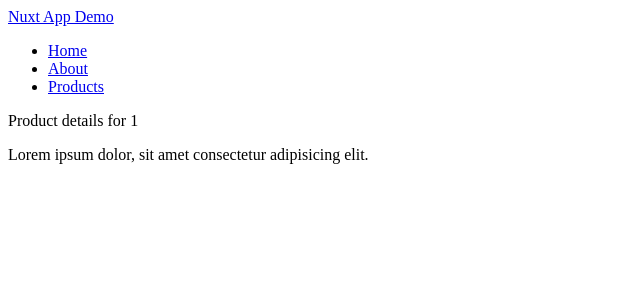
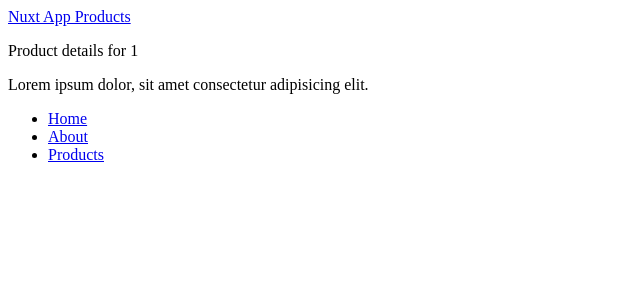
Before and after one commit to rahimasalman/nuxt-products-demo, a Nuxt app: page /products/1 in a window 1280 px wide. Shown: the top 300 px of the page, without its empty margins (0-640 px from the left). Built offline with nearby package versions, Linux system fonts and the light colour scheme.

Commit message:
feat: add layouts for diff pages

```diff
--- /dev/null
+++ b/layouts/products.vue
@@ -0,0 +1,30 @@
+<template>
+    <div>
+        <header>
+            <nav>
+                <nuxt-link to="/products">Nuxt App Products</nuxt-link>
+            </nav>
+        </header>
+        <!-- output the page content -->
+        <div>
+            <slot />
+        </div>
+        <footer>
+            <ul>
+                <li><nuxt-link to="/">Home</nuxt-link></li>
+                <li><nuxt-link to="/about">About</nuxt-link></li>
+                <li><nuxt-link to="/products">Products</nuxt-link></li>
+            </ul>
+        </footer>
+    </div>
+</template>
+
+<script setup>
+
+</script>
+
+<style scoped>
+.router-link-exact-active {
+    color: #12b488;
+}
+</style>
--- a/pages/products/[id].vue
+++ b/pages/products/[id].vue
@@ -7,6 +7,10 @@
 
 <script setup>
 const { id } = useRoute().params
+
+definePageMeta({
+    layout: 'products'
+})
 </script>
 
 <style scoped></style>
--- a/pages/products/index.vue
+++ b/pages/products/index.vue
@@ -6,6 +6,9 @@
 
 <script setup>
 
+definePageMeta({
+    layout: 'products'
+})
 </script>
 
 <style scoped></style>
```
